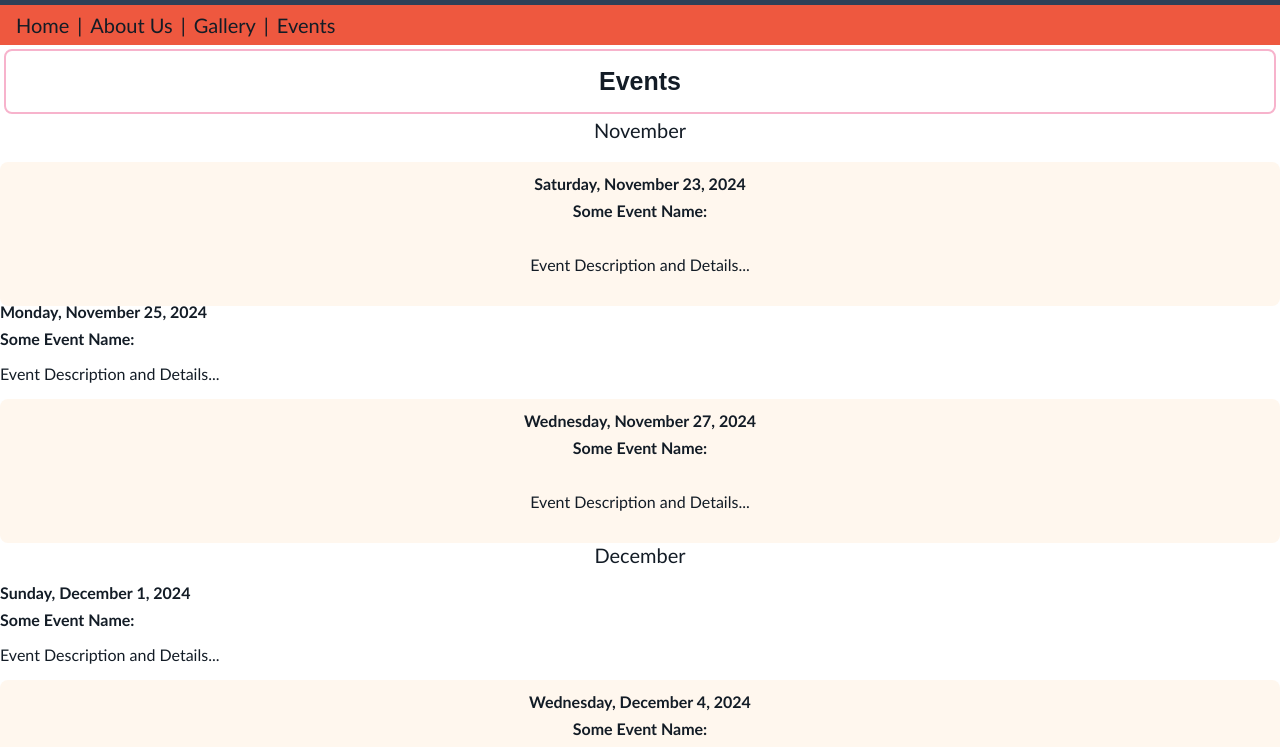
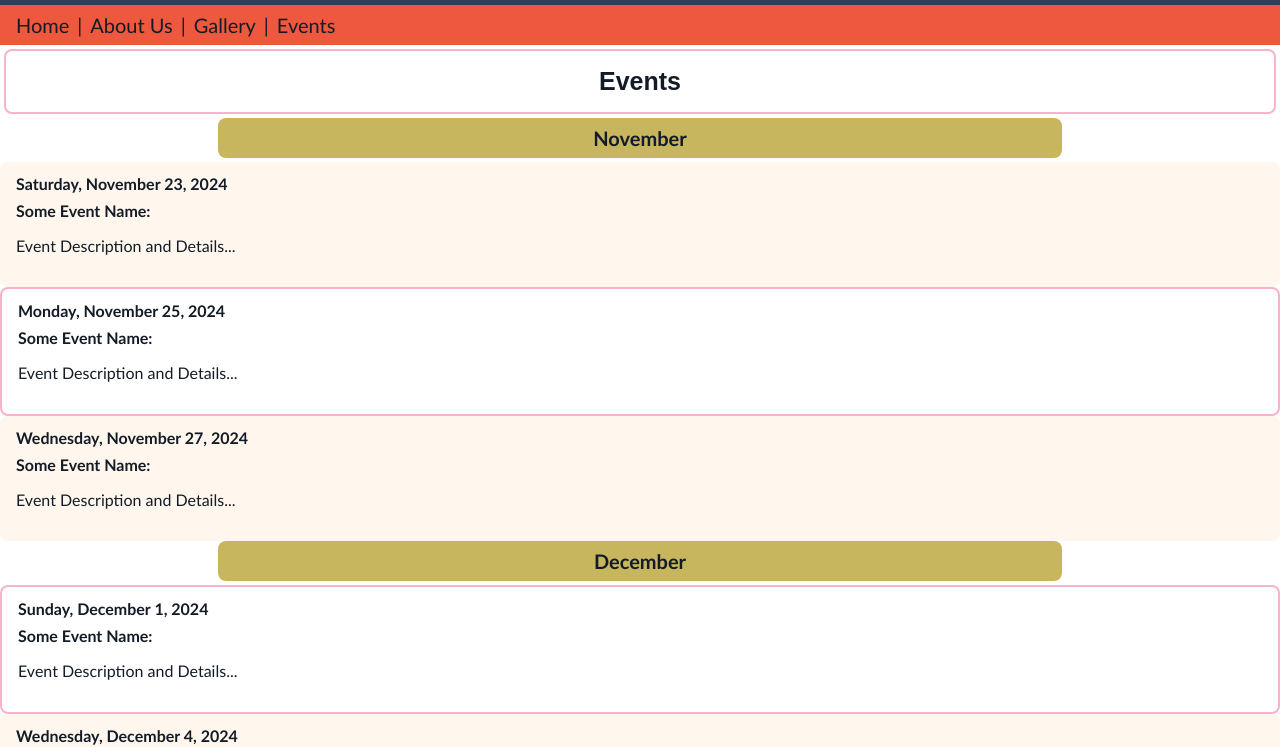
Before and after one commit to Pzang1994/stackblitz-Book-Haven-Bookstore, a website: page Events.html in a window 1280 px wide. Shown: the part 58-805 px from the top of the page. Drawn offline with Linux system fonts and the light colour scheme.

Commit message:
Format Events Page

```diff
--- a/Events.html
+++ b/Events.html
@@ -45,27 +45,31 @@
         </div>
       </nav>
     </header>
-    <main>
+    <main id="Main-Events">
       <h2>Events</h2>
       <h3 class="Month">November</h3>
-      <div class="Box">
+      <div class="Box Event">
         <h4>Saturday, November 23, 2024</h4>
         <strong>Some Event Name:</strong><br>
         <p>Event Description and Details...</p>
       </div>
+      <div class="Box Event-2">
         <h4>Monday, November 25, 2024</h4>
         <strong>Some Event Name:</strong><br>
         <p>Event Description and Details...</p>
-      <div class="Box">
+      </div>
+      <div class="Box Event">
         <h4>Wednesday, November 27, 2024</h4>
         <strong>Some Event Name:</strong><br>
         <p>Event Description and Details...</p>
       </div>
       <h3 class="Month">December</h3>
+      <div class="Box Event-2">
         <h4>Sunday, December 1, 2024</h4>
         <strong>Some Event Name:</strong><br>
         <p>Event Description and Details...</p>
-      <div class="Box">
+      </div>
+      <div class="Box Event">
         <h4>Wednesday, December 4, 2024</h4>
         <strong>Some Event Name:</strong><br>
         <p>Event Description and Details...</p>
--- a/styles.css
+++ b/styles.css
@@ -335,6 +335,32 @@ textarea{
   align-self: center;
 }
 
+#Main-Events{
+  display: flex;
+  flex-direction: column;
+}
+
+.Month{
+  margin-bottom: 4px;
+  align-self: center;
+  width: 66%;
+  text-align: center;
+  padding: 8px;
+  font-weight: 900;
+  background-color: #C7B65E;
+  border-radius: 8px;
+}
+
+.Event{
+  display: block;
+}
+
+.Event-2{
+  display: block;
+  background-color: revert;
+  border: 2px double #F7B3CC;
+}
+
 .Newsletter{
   display: flex;
   background-color:#C7B65E;
```
Lines whose indentation alone changed are shown as unchanged.
